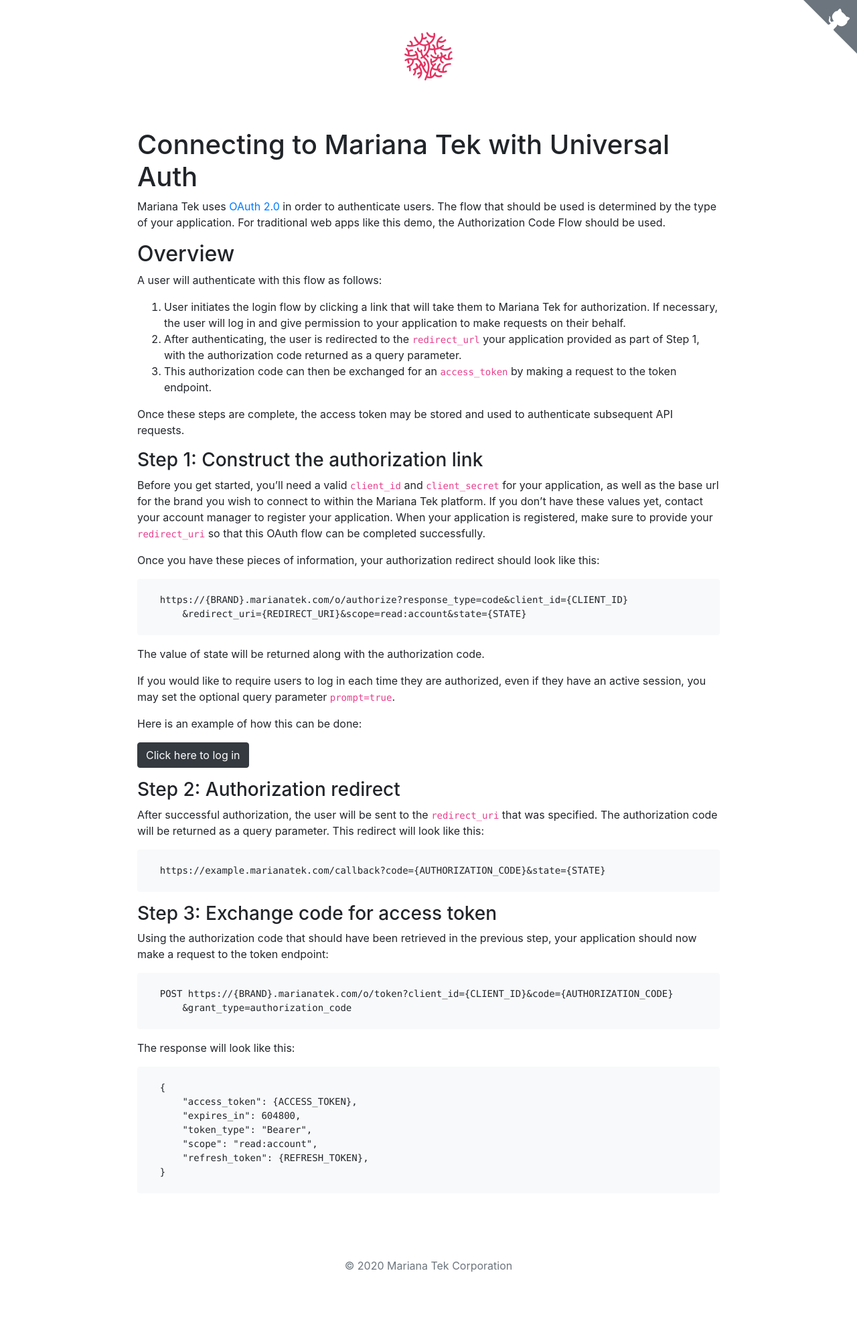
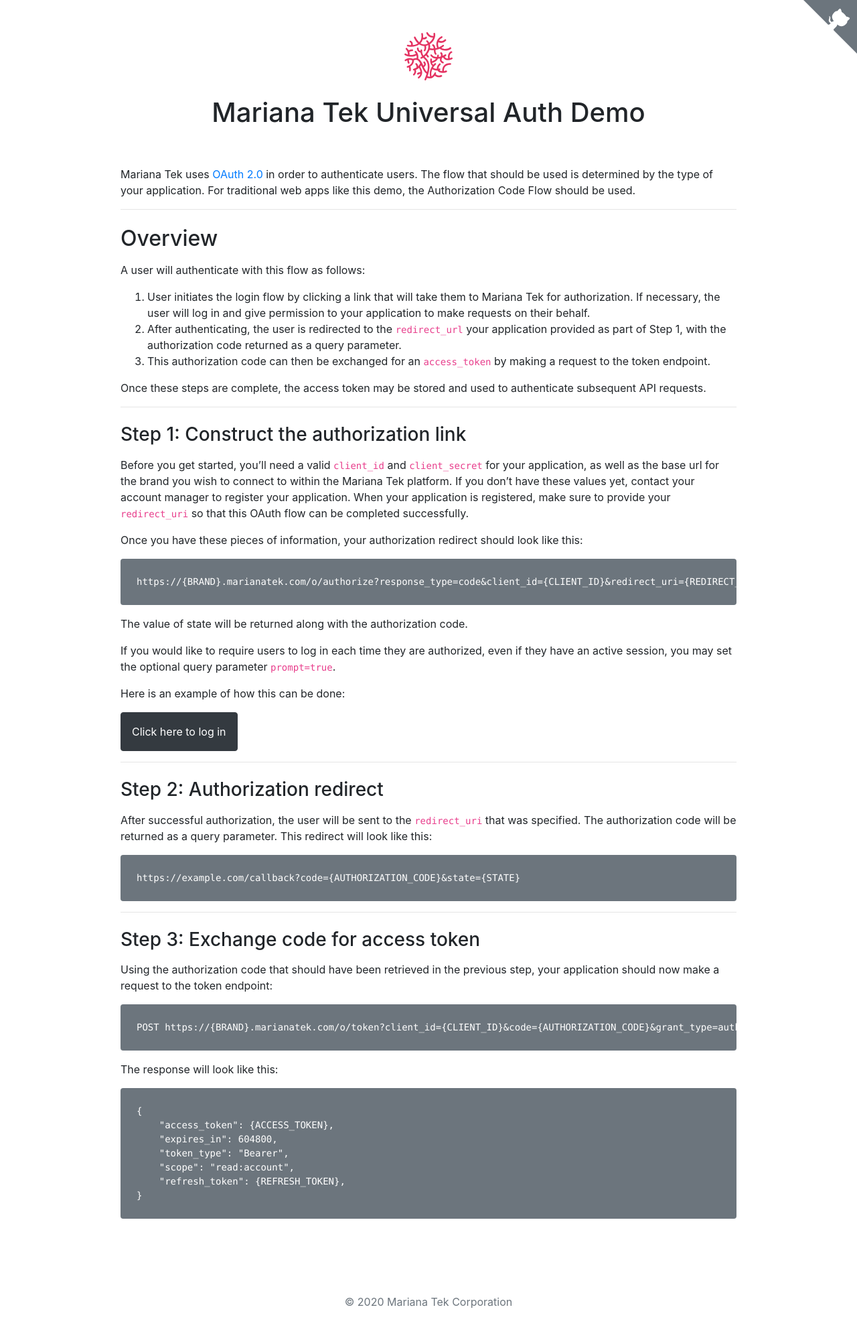
Before and after one commit to Mariana-Tek/mariana-auth-demo, a Node server app: template templates/index.html.njk in a window 1280 px wide. Shown: the whole page at 67% size. Before the commit the page ends 1898 px from the top, so only its background shows below. Run offline with Node 20, Linux system fonts and the light colour scheme; the template is opened without the code that fills it, so the values that code supplies are empty.

Commit message:
bootstrap styling

```diff
--- a/package.json
+++ b/package.json
@@ -4,7 +4,8 @@
   "description": "A simple example of how to use the Mariana Tek Universal Authentication.",
   "main": "server.js",
   "scripts": {
-    "dev": "nf start",
+    "local": "nf run npm run dev",
+    "dev": "nodemon -e js,njk server.js",
     "start": "node server.js"
   },
   "author": "Mariana Tek",
--- a/public/demo.css
+++ /dev/null
@@ -1,3 +0,0 @@
-.container {
-    max-width: 900px;
-}
--- a/server.js
+++ b/server.js
@@ -2,10 +2,18 @@ const express = require('express');
 const nunjucks = require('nunjucks');
 const simpleOauth = require('simple-oauth2');
 const path = require('path');
+const app = express();
 
-const app = express();
+const authHost = process.env.AUTH_HOST;
+const baseURL = process.env.BASE_URL || '';
+const clientID = process.env.CLIENT_ID;
+const clientSecret = process.env.CLIENT_SECRET;
 const port = process.env.PORT || 7000;
-const baseURL = process.env.BASE_URL || '';
+
+// make sure all the required environment variables are set
+if (!authHost) { console.error('Error: $AUTH_HOST must be set.'); process.exit(1); }
+if (!clientID) { console.error('Error: $CLIENT_ID must be set.'); process.exit(1); }
+if (!clientSecret) { console.error('Error: $CLIENT_SECRET must be set.'); process.exit(1); }
 
 
 // We use nunjucks for server-side templating, feel free to replace this with your solution.
@@ -16,6 +24,7 @@ nunjucks.configure(path.join(__dirname, 'templates'), {
 });
 
 app.use(express.static(path.join(__dirname, 'public')));
+
 
 // We're using simple-oauth2 to handle the authentication process, but any oauth solution should work here.
 const oauth2 = simpleOauth.create({
@@ -30,12 +39,14 @@ const oauth2 = simpleOauth.create({
   },
 });
 
+
 /**
  * This is the home page for the demo app.
  */
 app.get('/', (req, res) => {
   res.render('index.html.njk');
 });
+
 
 /**
  * This is the first step in the authorization code grant flow.  Users should be redirected to the
@@ -52,6 +63,7 @@ app.get('/auth', (req, res) => {
   });
   res.redirect(authorizationUri);
 });
+
 
 /**
  * This is the second step in the authorization code grant flow.  After completing authorization,
@@ -84,8 +96,10 @@ app.get('/callback', async (req, res) => {
   }
 });
 
+
 app.get('/success', async (req, res) => {
   res.render('success.html.njk');
 });
 
+
 app.listen(port, () => console.log(`Example app listening on http://localhost:${port}`));
--- a/templates/demo.html.njk
+++ b/templates/demo.html.njk
@@ -5,23 +5,15 @@
         <title>Mariana Auth Demo</title>
         <meta name="viewport" content="width=device-width, initial-scale=1">
         <link rel="stylesheet" href="https://stackpath.bootstrapcdn.com/bootstrap/4.3.1/css/bootstrap.min.css" integrity="sha384-ggOyR0iXCbMQv3Xipma34MD+dH/1fQ784/j6cY/iJTQUOhcWr7x9JvoRxT2MZw1T" crossorigin="anonymous">
-        <link rel="stylesheet" href="/demo.css">
-        {# <style>
-            code {
-                font-family: monospace;
-                white-space: pre;
-            }
-        </style> #}
     </head>
     <body>
         <div class="container">
             <div class="py-5 text-center">
                 <img class="d-block mx-auto mb-4" src="/mariana-logo.svg" alt="Mariana Tek Logo">
+                <h1>{% block heading %}{% endblock %}</h1>
             </div>
 
-            <div>
-                {% block content %}{% endblock %}
-            </div>
+            {% block content %}{% endblock %}
 
             <footer class="my-5 pt-5 text-muted text-center text-small">
                 <p class="mb-1">&copy; 2020 Mariana Tek Corporation</p>
--- a/templates/index.html.njk
+++ b/templates/index.html.njk
@@ -1,14 +1,18 @@
 {% extends "demo.html.njk" %}
 
+{% block heading %}Mariana&nbsp;Tek Universal&nbsp;Auth&nbsp;Demo{% endblock %}
+
 {% block content %}
-    <h1>Connecting to Mariana Tek with Universal Auth</h1>
+<div class="row">
+    <div class="col-md-10 offset-md-1">
         <p>
             Mariana Tek uses <a href="https://tools.ietf.org/html/rfc6749">OAuth 2.0</a> in order to authenticate users.
             The flow that should be used is determined by the type of your application. For traditional web apps like this demo,
             the Authorization Code Flow should be used.
         </p>
+        <hr class="mb-4">
 
-    <h2>Overview</h2>
+        <h2 class="mb-3">Overview</h2>
         <p>
             A user will authenticate with this flow as follows:
         </p>
@@ -31,8 +35,9 @@
             Once these steps are complete, the access token may be stored and used to authenticate
             subsequent API requests.
         </p>
+        <hr class="mb-4">
 
-    <h3>Step 1: Construct the authorization link</h3>
+        <h3 class="mb-3">Step 1: Construct the authorization link</h3>
         <p>
             Before you get started, you’ll need a valid <code>client_id</code> and <code>client_secret</code> for your application,
             as well as the base url for the brand you wish to connect to within the Mariana Tek platform.  If
@@ -40,12 +45,11 @@
             your application is registered, make sure to provide your <code>redirect_uri</code> so that this OAuth flow
             can be completed successfully.
         </p>
-
-    <p>Once you have these pieces of information, your authorization redirect should look like this:</p>
-    <pre class="bg-light rounded">
-
-    https://{BRAND}.marianatek.com/o/authorize?response_type=code&amp;client_id={CLIENT_ID}
-        &amp;redirect_uri={REDIRECT_URI}&amp;scope=read:account&amp;state={STATE}
+        <p>
+            Once you have these pieces of information, your authorization redirect should look like this:
+        </p>
+<pre class="bg-secondary text-white rounded p-4">
+https://{BRAND}.marianatek.com/o/authorize?response_type=code&amp;client_id={CLIENT_ID}&amp;redirect_uri={REDIRECT_URI}&amp;scope=read:account&amp;state={STATE}
 </pre>
         <p>
             The value of state will be returned along with the authorization code.
@@ -57,32 +61,32 @@
         <p>
             Here is an example of how this can be done:
         </p>
-    <a class="btn btn-dark mb-3" href="/auth" role="button">Click here to log in</a>
+        <p>
+            <a class="btn btn-dark p-3" href="/auth" role="button">Click here to log in</a>
+        </p>
+        <hr class="mb-4">
 
-    <h3>Step 2: Authorization redirect</h3>
+        <h3 class="mb-3">Step 2: Authorization redirect</h3>
         <p>
             After successful authorization, the user will be sent to the <code>redirect_uri</code> that was specified.
             The authorization code will be returned as a query parameter.
             This redirect will look like this:
         </p>
-    <pre class="bg-light rounded">
+<pre class="bg-secondary text-white rounded p-4">
+https://example.com/callback?code={AUTHORIZATION_CODE}&amp;state={STATE}
+</pre>
+        <hr class="mb-4">
 
-    https://example.marianatek.com/callback?code={AUTHORIZATION_CODE}&amp;state={STATE}
-    </pre>
-
-    <h3>Step 3: Exchange code for access token</h3>
+        <h3 class="mb-3">Step 3: Exchange code for access token</h3>
         <p>
             Using the authorization code that should have been retrieved in the previous step, your application should
             now make a request to the token endpoint:
         </p>
-    <pre class="bg-light rounded">
-
-    POST https://{BRAND}.marianatek.com/o/token?client_id={CLIENT_ID}&amp;code={AUTHORIZATION_CODE}
-        &amp;grant_type=authorization_code
+<pre class="bg-secondary text-white rounded p-4">
+POST https://{BRAND}.marianatek.com/o/token?client_id={CLIENT_ID}&amp;code={AUTHORIZATION_CODE}&amp;grant_type=authorization_code
 </pre>
         <p> The response will look like this:</p>
-    <pre class="bg-light rounded">
-
+<pre class="bg-secondary text-white rounded p-4">
 {
     "access_token": {ACCESS_TOKEN},
     "expires_in": 604800,
@@ -91,5 +95,6 @@
     "refresh_token": {REFRESH_TOKEN},
 }
 </pre>
-
+    </div>
+</div>
 {% endblock %}
--- a/templates/success.html.njk
+++ b/templates/success.html.njk
@@ -1,5 +1,3 @@
 {% extends "demo.html.njk" %}
 
-{% block content %}
-Success!
-{% endblock %}
+{% block heading%}Success!{% endblock %}
```
Also changed, not shown: README.md, public/favicon.ico (added), 2 other files. Lines whose indentation alone changed are shown as unchanged.
